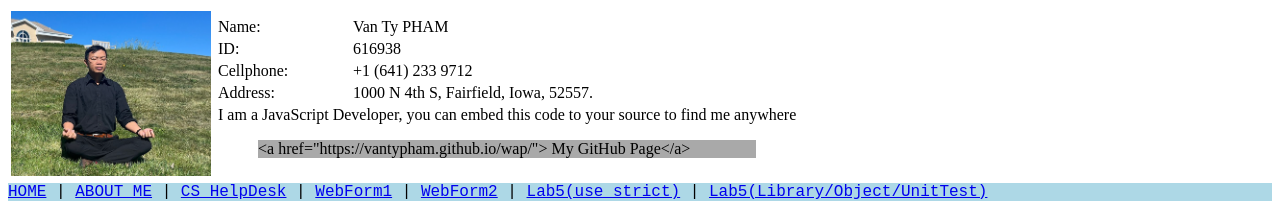
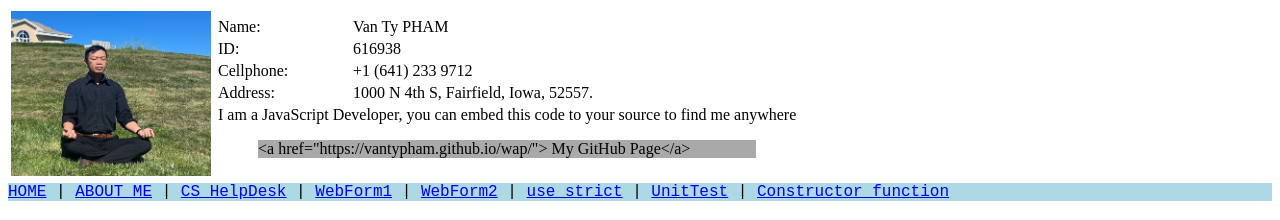
Before and after one commit to vantypham/wap, a plain HTML site: page index.html in a window 1280 px wide. Shown: the top 220 px of the page. Drawn offline with Linux system fonts and the light colour scheme.

Commit message:
add lab8 link to Homepage

```diff
--- a/index.html
+++ b/index.html
@@ -60,8 +60,9 @@
                     href="/wap/lab3/cshelpdesk.html">CS HelpDesk</a> | <a
                     href="/wap/lab4/webform1.html">WebForm1</a> | <a
                     href="/wap/lab4/webform2.html">WebForm2</a> | <a
-                    href="/wap/lab5/mylab5.html">Lab5(use strict)</a> | <a
-                    href="/wap/lab5/index.html">Lab5(Library/Object/UnitTest)</a>
+                    href="/wap/lab5/mylab5.html">use strict</a> | <a
+                    href="/wap/lab5/index.html">UnitTest</a> | <a
+                    href="/wap/lab8/lab8.html">Constructor function</a>
             </div>
 
         </header>
--- a/lab8/lab8.html
+++ b/lab8/lab8.html
@@ -4,10 +4,16 @@
     <meta charset="UTF-8">
     <meta name="viewport" content="width=device-width, initial-scale=1.0">
     <title>Lab 8</title>
+    <link rel="stylesheet" href="../css/common.css">
     <script src="/wap/js/lab8.js"></script>
 </head>
 <body>
     <h1>Hello lab 8</h1>
 
+    <!-- footer -->
+    <footer class="myfooterl">
+        <a href="/wap/index.html">HOME</a>
+    </footer>
+
 </body>
 </html>
```
